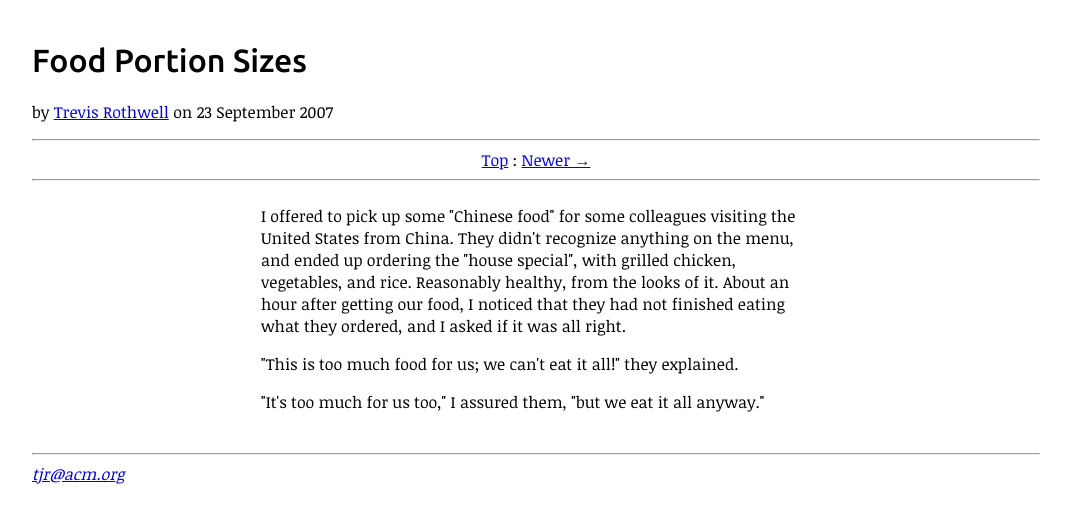
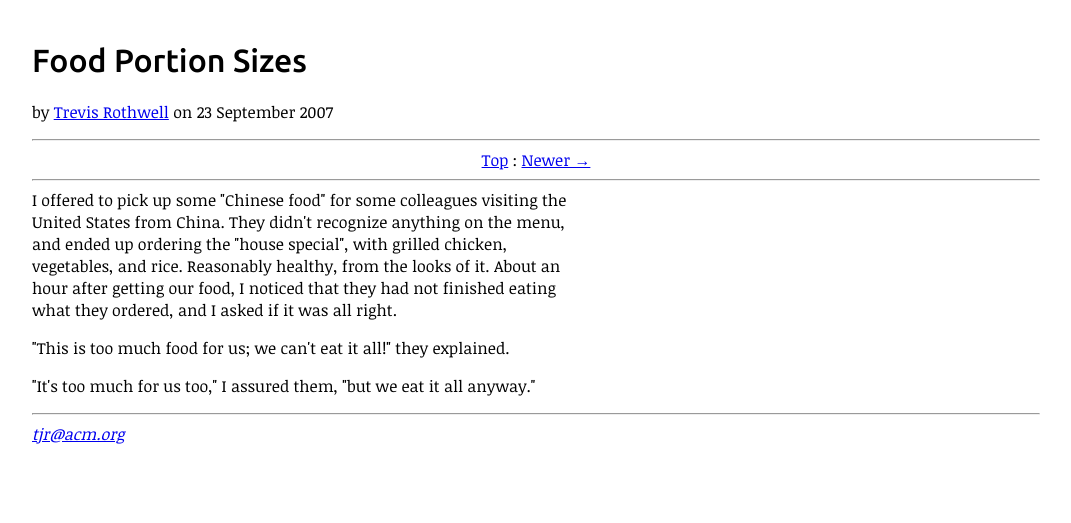
Before and after one commit to tjr/tjr.github.com, a Jekyll site: the page built from _posts/2007-09-23-food-portion-sizes.html, in a window 1280 px wide. Shown: the top 523 px of the page, without its empty margins (104-1175 px from the left). Built offline with Jekyll 4.4.1, drawn with Linux system fonts in a browser that asks for light colours.

Commit message:
Update css/traditional.css

```diff
--- a/css/traditional.css
+++ b/css/traditional.css
@@ -10,12 +10,7 @@ body {
 }
 
 #blogcontent {
-  padding-top: 1em;
-  padding-bottom: 1em;
-
   width: 550px;
-  margin: 0px auto;
-  text-align: left;
 }
 
 img.photo { border: 1px solid black; margin-left: 8px; margin-bottom: 8px;}
```
